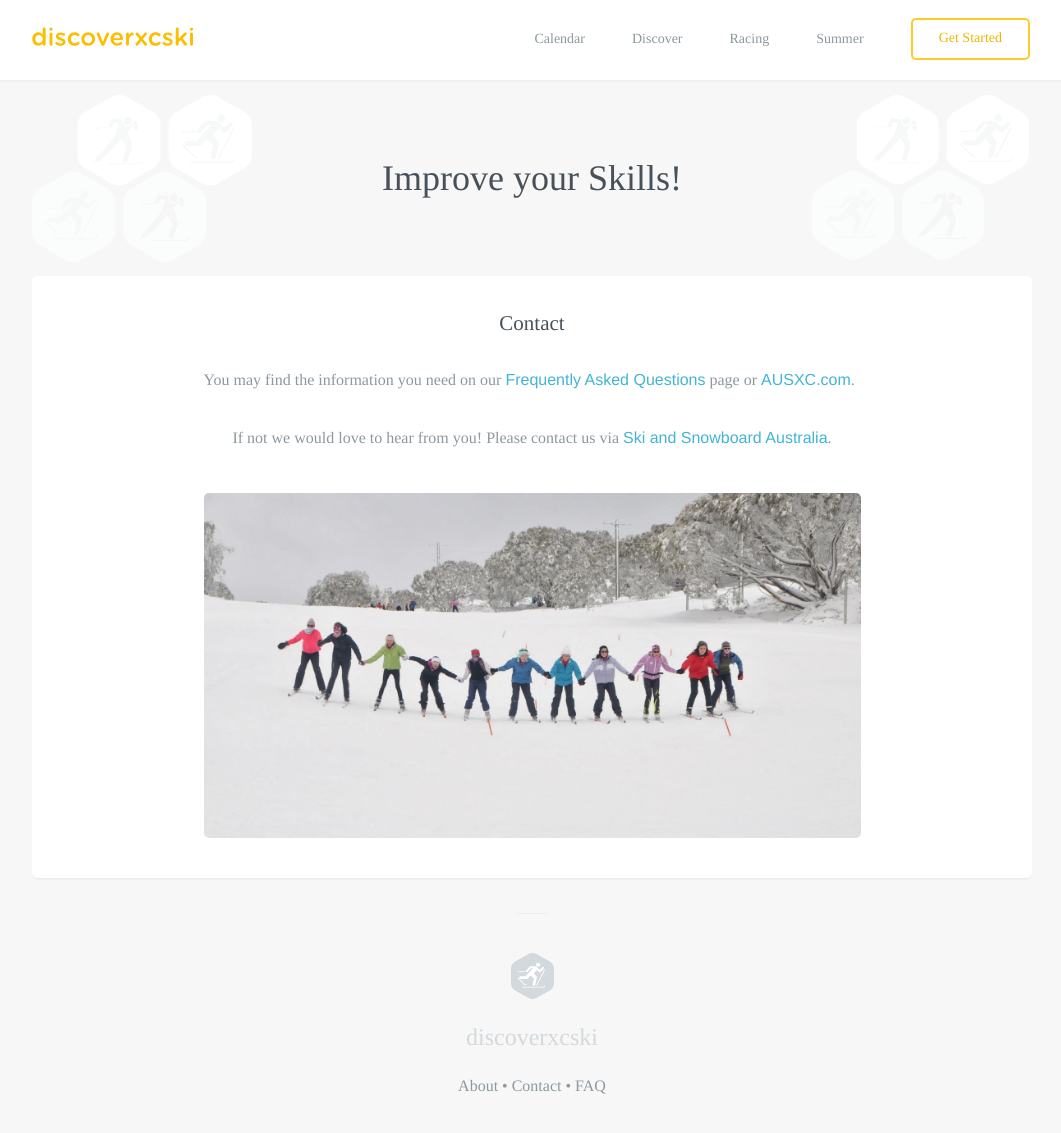
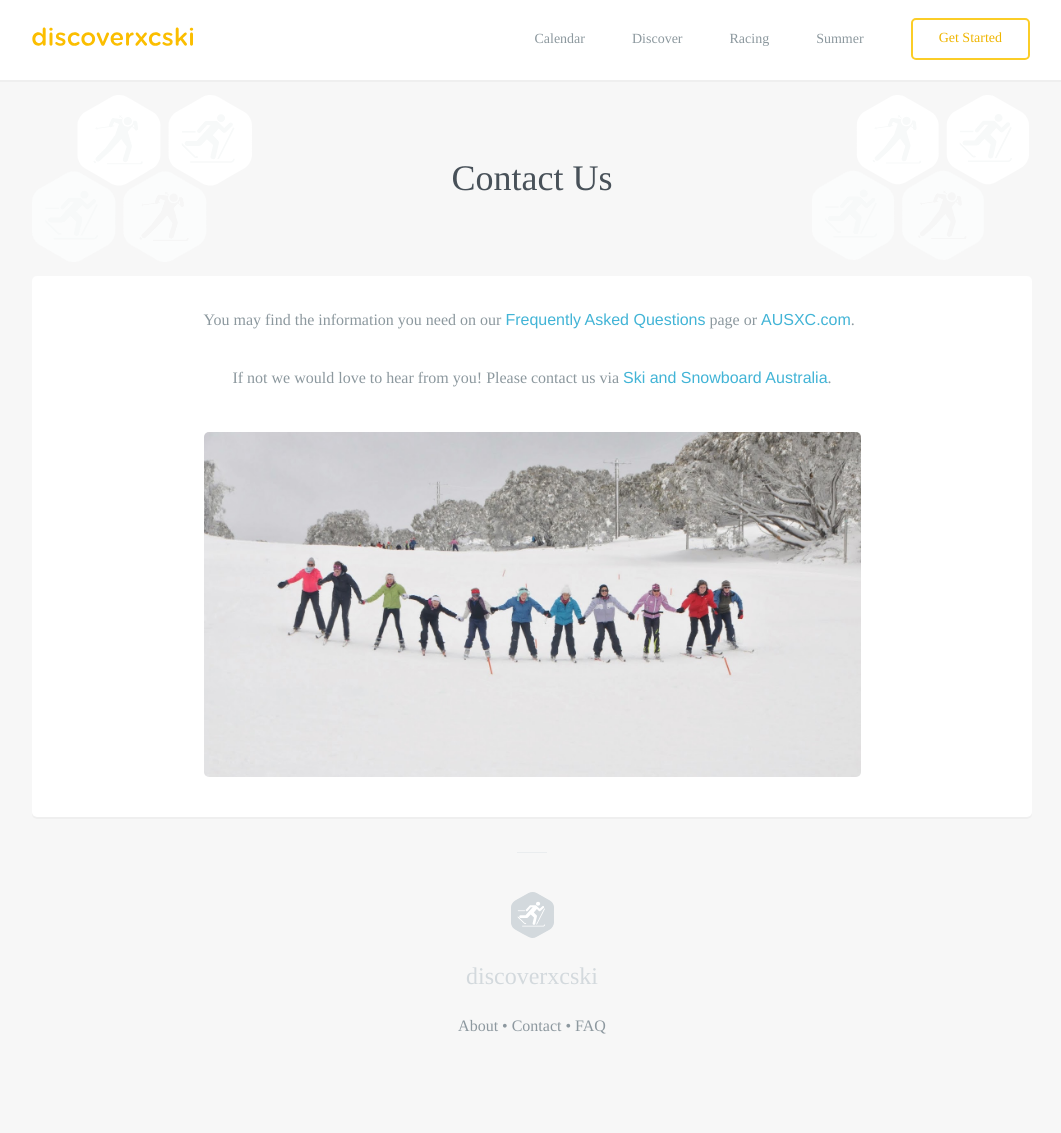
Before and after one commit to robcatto/robcatto.github.io, a Jekyll site: the page built from contact/index.html, in a window 1280 px wide and 1151 px high. Shown: the top 1133 px of the window, without its empty margins (108-1169 px from the left). Built offline with Jekyll 4.4.1, drawn with Linux system fonts in a browser that asks for light colours; some web fonts are replaced; Markdown is read by kramdown in place of the engine named in the settings.

Commit message:
Update index.html

```diff
--- a/contact/index.html
+++ b/contact/index.html
@@ -12,7 +12,7 @@ layout: default
             </div>
 
             <section>
-                  <h1 class="feature_heading" style="color: white;">Improve your Skills!</h1>
+                  <h1 class="feature_heading" style="color: white;">Contact Us</h1>
                 <h2 class="feature_subheading">Come and try Laser Biathlon</h2>
             </section>
 
@@ -32,9 +32,9 @@ layout: default
       <div class="content">
         <div id="content1">
         <section class="mobile_section" style="padding-bottom: 40px;">
-                <h3 class="heading__aligned--page" style="text-align: center;">Contact</h3>
-                <p class="left__aligned--p">You may find the information you need on our <a href="http://www.sydneyolympicpark.com.au/whats_on/parks/newington_armory" target="_blank">Frequently Asked Questions</a> page or <a href="http://www.sydneyolympicpark.com.au/whats_on/parks/newington_armory" target="_blank">AUSXC.com</a>.
-                <p>If not we would love to hear from you!  Please contact us via <a href="http://www.sydneyolympicpark.com.au/whats_on/parks/newington_armory" target="_blank">Ski and Snowboard Australia</a>.
+
+                <p class="left__aligned--p">You may find the information you need on our <a href="/faq">Frequently Asked Questions</a> page or <a href="http://www.ausxc.com" target="_blank">AUSXC.com</a>.
+                <p>If not we would love to hear from you!  Please contact us via <a href="http://www.skiandsnowboard.org.au/" target="_blank">Ski and Snowboard Australia</a>.
                 </p>
                 <div class="one">
                 <div class="onelarge centered" style="
```
